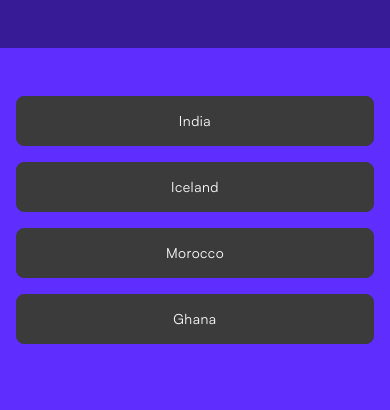
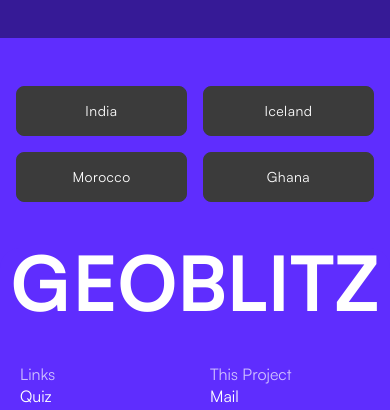
Before and after one commit to Ayu-Rawat/geoblits, a Next.js app: page /quiz in a window 390 px wide. Shown: the part 428-838 px from the top of the page. Built offline with nearby package versions, Linux system fonts and the light colour scheme; no server answers.

Commit message:
style: update layout and spacing for leaderboard, profile, and quiz pages; adjust footer height for better responsiveness

```diff
--- a/app/leaderboard/leaderboard.module.css
+++ b/app/leaderboard/leaderboard.module.css
@@ -1,19 +1,14 @@
 .page{
-    height: fit-content;
+    height: calc(100vh -  180px);
     display: flex;
     flex-direction: column;
     padding: 10px;
     gap: 20px;
     background-color: #ff7dec;
-    max-width: 760px;
+    width: 100vw;
     margin: 0 auto;
     margin-top: 120px;
-}
-
-.background{
-    height:fit-content;
-    background-color: #ff7dec;
-    margin-top: 120px;
+    align-items: center;
 }
 
 .title{
@@ -36,6 +31,7 @@
     overflow-x: auto;
     border-radius: 10px;
     padding: 8px;
+    width: 760px;
 }
 
 .table {
@@ -87,6 +83,7 @@
 @media screen and (max-width: 600px) {
     .title {
         font-size: 3rem;
+        margin-top: 0px;
     }
 
     .page{
@@ -98,4 +95,14 @@
     padding: 8px 8px;
     text-align: left;
     }
+
+    .tableContainer{
+        width: 100%;
+        margin-bottom: 30px;
+    }
+
+    .page{
+        height: fit-content;
+        margin-top: 90px;
+    }
 }
--- a/app/leaderboard/page.jsx
+++ b/app/leaderboard/page.jsx
@@ -43,7 +43,7 @@ const LeaderboardPage = () => {
   }
 
   return (
-    <div className={styles.background}>
+    <>
       <div className={styles.page}>
         <h1 className={styles.title}>Leaderboard</h1>
         <div className={styles.tableContainer}>
@@ -138,7 +138,7 @@ const LeaderboardPage = () => {
         </div>
       </div>
       <Footer />
-    </div>
+      </>
   );
 };
 
--- a/app/myprofile/myprofile.module.css
+++ b/app/myprofile/myprofile.module.css
@@ -123,9 +123,15 @@
     .page{
         height: fit-content;
         padding: 10px;
+        margin-top: 90px;
     }
 
     .profileInfo{
         margin-left: 0;
     }
+
+    .profileTitle{
+        margin-top: 0px;
+        font-size: 3rem;
+    }
 }
--- a/app/page.module.css
+++ b/app/page.module.css
@@ -400,7 +400,7 @@
     padding: 0;
     text-align: center;
   }
-  .leftC{ width: 100%;}
+  .leftC{ width: 100%; text-align: center;}
 
   .ctaLink {
     font-size: 5rem;
--- a/app/quiz/QuizPage.module.css
+++ b/app/quiz/QuizPage.module.css
@@ -37,7 +37,6 @@
 
 .optionContainer {
   display: flex;
-  flex-direction: column;
   gap: 1rem;
   margin-top: 2rem;
   padding: 1rem;
@@ -45,6 +44,7 @@
 
 .option{
   color: white;
+  width: 100%;
 }
 
 .title{
@@ -63,16 +63,17 @@
   }
 
   .option {
-  flex: 1 1 45%;
-  max-width: 100%;
-  text-align: center;
-  width: 240px;
+    flex: 1 1 45%;
+    max-width: 100%;
+    text-align: center;
+    width: 240px;
   }
 }
 
 @media (max-width: 600px) {
-  .option {
-    max-width: 500px;
+  .optionContainer{
+    display: grid;
+    grid-template-columns: repeat(auto-fill, minmax(150px, 2fr));
   }
 
   .title{
@@ -82,4 +83,8 @@
   .mapContainer {
     margin-top: 10px;
   }
+
+  .page{
+    margin-top: 90px;
+  }
 }
--- a/app/quiz/page.jsx
+++ b/app/quiz/page.jsx
@@ -250,7 +250,7 @@ const handleAnswer = async (e) => {
                 country={country}
                 height={
                 window.innerWidth < 600
-                    ? "200"
+                    ? "220"
                     : "500"
                 }
               />
--- a/components/footer/footer.module.css
+++ b/components/footer/footer.module.css
@@ -77,13 +77,14 @@
 
 @media only screen and (max-width: 808px) {
     .footerContainer {
-        height: 450px;
+        height: 380px;
+        margin-top: 30px;
     }
 
     .footerHead {
         font-size: 19.5vw;
         left: 50%;
-        top: 20px;
+        top: 0px;
         transform: translateX(-50%);
     }
     .footerContent {
```
